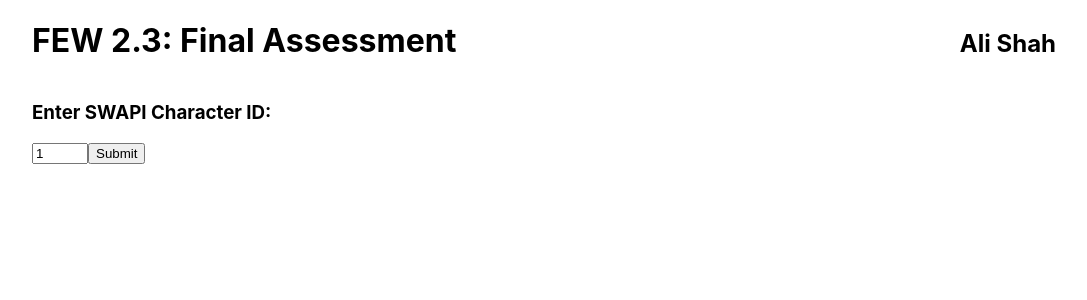
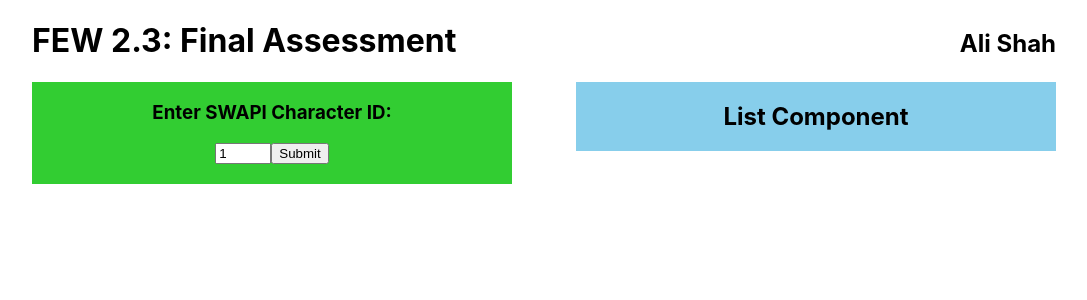
Before and after one commit to shah-a/few2.3-05-final-assessment, a React (Vite) app: page / in a window 1280 px wide. Shown: the top 300 px of the page, without its empty margins (96-1183 px from the left). Built offline with nearby package versions, Linux system fonts and the light colour scheme.

Commit message:
Refac: extracted sections into components

```diff
--- /dev/null
+++ b/src/components/Display/index.jsx
@@ -0,0 +1,20 @@
+import { handleSave } from '../../functions';
+
+function Display({ list, setList, data }) {
+  return (
+    <div className="Display">
+      <h1>{data && data.name}</h1>
+      <h2>{data && `Height: ${data.height}`}</h2>
+      <h2>{data && `Mass: ${data.mass}`}</h2>
+      <h2>{data && `Hair Colour: ${data.hair_color}`}</h2>
+      <h2>{data && `Eye Colour: ${data.eye_color}`}</h2>
+      {data && (
+        <button type="button" onClick={() => handleSave(list, setList, data)}>
+          Save
+        </button>
+      )}
+    </div>
+  );
+}
+
+export default Display;
--- /dev/null
+++ b/src/components/Form/index.jsx
@@ -0,0 +1,28 @@
+import { handleSubmit } from '../../functions';
+
+function Form({ id, setId, setData }) {
+  return (
+    <div className="Form">
+      <form
+        onSubmit={async (e) => {
+          e.preventDefault();
+          handleSubmit(id, setData);
+        }}
+      >
+        <label>
+          <h3>Enter SWAPI Character ID:</h3>
+          <input
+            type="number"
+            min="1"
+            max="83"
+            value={id}
+            onChange={(e) => setId(parseInt(e.target.value, 10))}
+          />
+        </label>
+        <button type="submit">Submit</button>
+      </form>
+    </div>
+  );
+}
+
+export default Form;
--- /dev/null
+++ b/src/components/List/index.jsx
@@ -0,0 +1,9 @@
+function List() {
+  return (
+    <div className="List">
+      <h1>List Component</h1>
+    </div>
+  );
+}
+
+export default List;
--- a/src/components/StarWars/index.jsx
+++ b/src/components/StarWars/index.jsx
@@ -1,5 +1,8 @@
 import { useState } from 'react';
-import { handleSubmit, handleSave } from '../../functions';
+import './StarWars.css';
+import Form from '../Form';
+import Display from '../Display';
+import List from '../List';
 
 function StarWars() {
   const [id, setId] = useState(1);
@@ -8,34 +11,13 @@ function StarWars() {
 
   return (
     <div className="StarWars">
-      <form
-        onSubmit={async (e) => {
-          e.preventDefault();
-          handleSubmit(id, setData);
-        }}
-      >
-        <label>
-          <h3>Enter SWAPI Character ID:</h3>
-          <input
-            type="number"
-            min="1"
-            max="83"
-            value={id}
-            onChange={(e) => setId(parseInt(e.target.value, 10))}
-          />
-        </label>
-        <button type="submit">Submit</button>
-      </form>
-      <h1>{data && data.name}</h1>
-      <h2>{data && `Height: ${data.height}`}</h2>
-      <h2>{data && `Mass: ${data.mass}`}</h2>
-      <h2>{data && `Hair Colour: ${data.hair_color}`}</h2>
-      <h2>{data && `Eye Colour: ${data.eye_color}`}</h2>
-      {data && (
-        <button type="button" onClick={() => handleSave(list, setList, data)}>
-          Save
-        </button>
-      )}
+      <section>
+        <Form id={id} setId={setId} setData={setData} />
+        <Display list={list} setList={setList} data={data} />
+      </section>
+      <section>
+        <List />
+      </section>
     </div>
   );
 }
```
